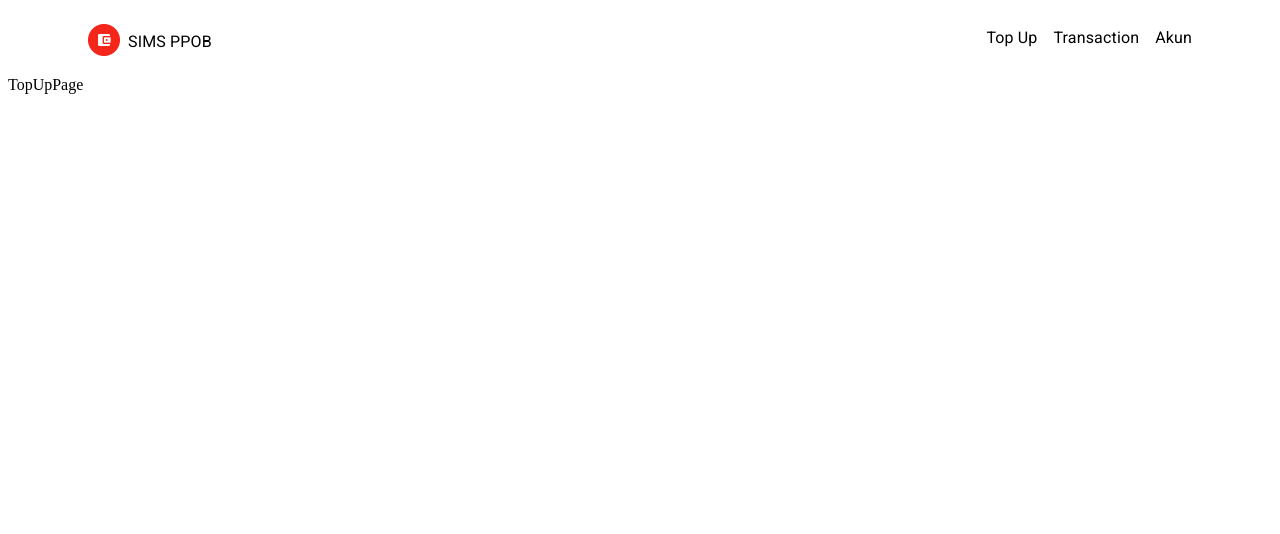
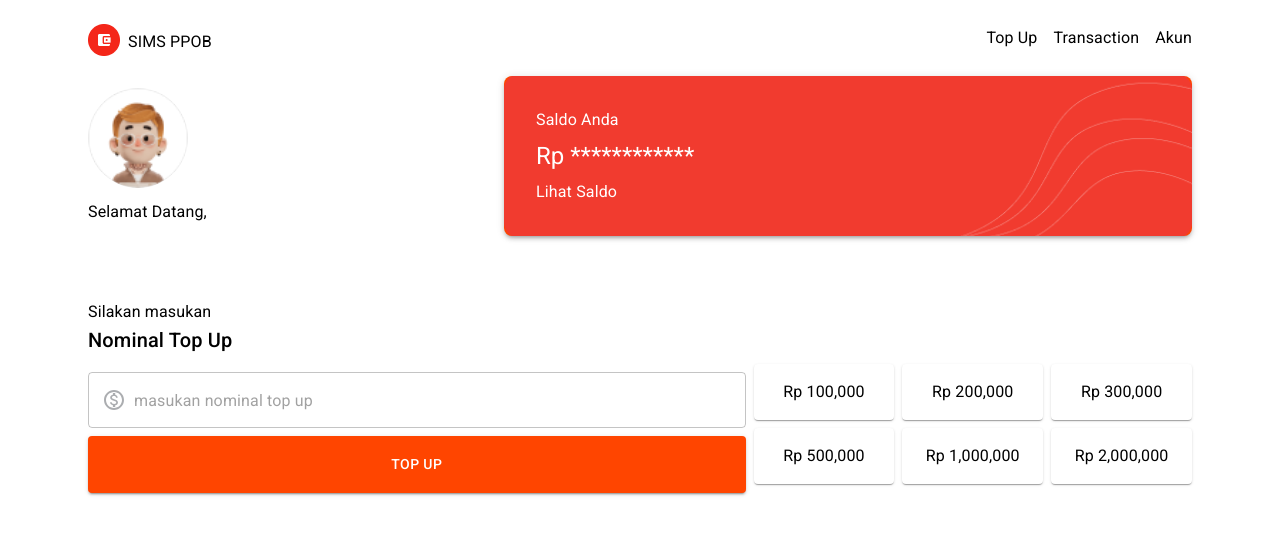
Before and after one commit to rizdar/SIMS-PPOB-rizki-darmawan, a React (Vite) app: page /top-up in a window 1280 px wide. Shown: the top 534 px of the page. Built offline with nearby package versions, Linux system fonts and the light colour scheme; no server answers.

Commit message:
create top up page

```diff
--- a/src/pages/TopUpPage.tsx
+++ b/src/pages/TopUpPage.tsx
@@ -1,3 +1,67 @@
+import {
+  Box,
+  Button,
+  Grid,
+  InputAdornment,
+  TextField,
+  Typography,
+} from "@mui/material";
+import ProfileBanner from "../components/home/ProfileBanner";
+import MonetizationOnOutlinedIcon from "@mui/icons-material/MonetizationOnOutlined";
+
+const nominalList = [100000, 200000, 300000, 500000, 1000000, 2000000];
+
 export default function TopUpPage() {
-  return <div>TopUpPage</div>;
+  return (
+    <Box paddingX={10}>
+      <ProfileBanner />
+      <Typography>Silakan masukan</Typography>
+      <Typography variant="h6">Nominal Top Up</Typography>
+      <Box display="flex" gap={1} alignItems="center">
+        <Box flex={0.6}>
+          <TextField
+            type="number"
+            variant="outlined"
+            margin="normal"
+            placeholder="masukan nominal top up"
+            fullWidth
+            InputProps={{
+              startAdornment: (
+                <InputAdornment position="start">
+                  <MonetizationOnOutlinedIcon style={{ color: "#abadb0" }} />
+                </InputAdornment>
+              ),
+            }}
+          />
+          <Button
+            sx={{ bgcolor: "orangered", padding: 2 }}
+            variant="contained"
+            fullWidth
+          >
+            Top Up
+          </Button>
+        </Box>
+        <Box bgcolor="InactiveCaption" flex={0.4}>
+          <Grid container spacing={1}>
+            {nominalList.map((nominal, index) => (
+              <Grid item xs={12} sm={4} key={index}>
+                <Box
+                  bgcolor="white"
+                  borderRadius={1}
+                  padding={2}
+                  boxShadow={1}
+                  display="flex"
+                  justifyContent="center"
+                  alignItems="center"
+                  sx={{ cursor: "pointer", "&:hover": { boxShadow: 3 } }} // Efek hover
+                >
+                  <Typography variant="body1">{`Rp ${nominal.toLocaleString()}`}</Typography>
+                </Box>
+              </Grid>
+            ))}
+          </Grid>
+        </Box>
+      </Box>
+    </Box>
+  );
 }
```
